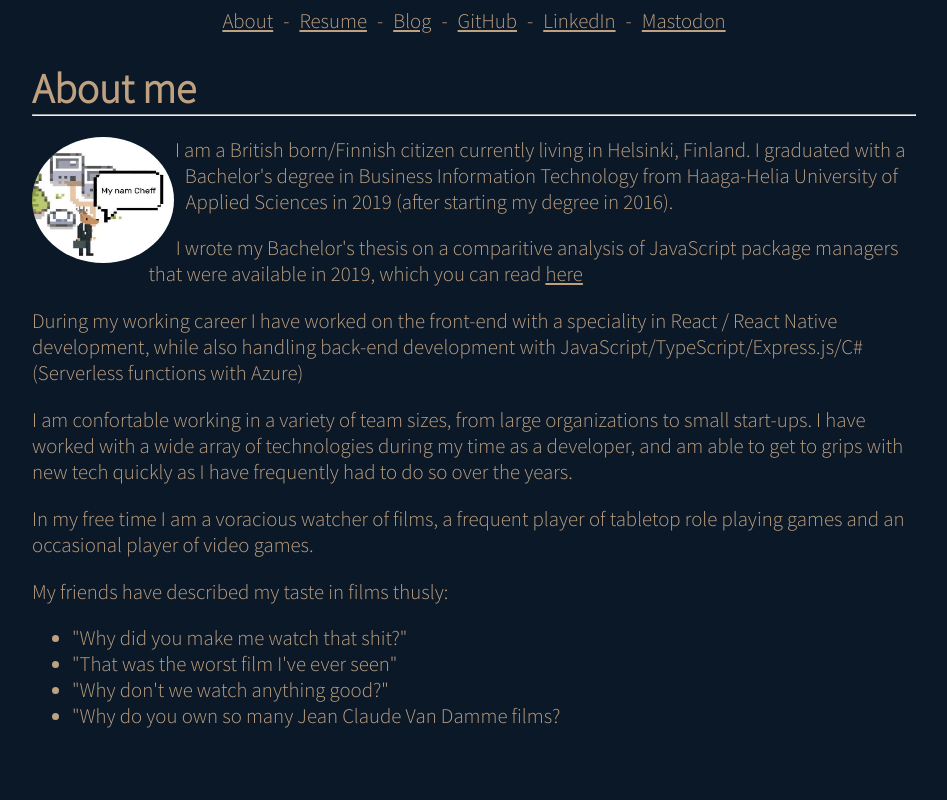
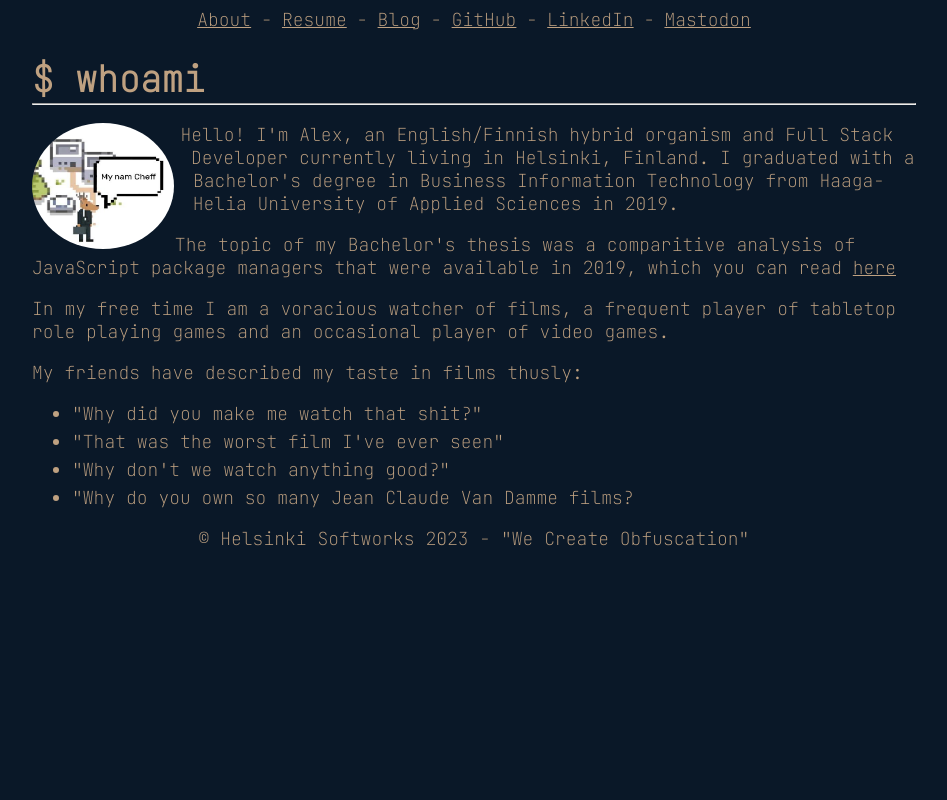
Before and after one commit to MaximumFluff/Personal-Page-Generator, a Python web app: template templates/index.j2 in a window 1280 px wide. Shown: the whole page, without its empty margins (166-1113 px from the left). Run offline with Jinja, Linux system fonts and the light colour scheme; the template is opened without the code that fills it, so the values that code supplies are empty.

Commit message:
Favicon and style updates

```diff
--- a/main.py
+++ b/main.py
@@ -55,6 +55,7 @@ def generate_articles(data):
 
 
 def import_json():
+    """Import and parse JSON data configuration file"""
     with open("configuration.json", mode="r", encoding="utf-8") as file:
         return json.load(file)
 
--- a/templates/article.j2
+++ b/templates/article.j2
@@ -1,5 +1,7 @@
 {% extends "base.j2" %}
 
 {% block content %}
-{{ article_content }}
+<article>
+  {{ article_content }}
+</article>
 {% endblock %}
--- a/templates/base.j2
+++ b/templates/base.j2
@@ -5,36 +5,40 @@
   <meta charset="UTF-8" />
   <meta http-equiv="X-UA-Compatible" content="IE=edge" />
   <meta name="viewport" content="width=device-width, initial-scale=1.0" />
+  <link rel="icon" type="image/x-icon" href="favicon.png">
   <title>Flying Blind on a Rocket Cycle</title>
 </head>
 
 <style>
-  @import url('https://fonts.googleapis.com/css2?family=Source+Sans+Pro:wght@300&display=swap');
+  @import url('https://fonts.googleapis.com/css2?family=JetBrains+Mono:wght@100&display=swap');
 
   html {
     max-width: 900px;
-    height: 100vh;
     margin: 0 auto;
   }
 
   body {
-    font-family: 'Source Sans Pro', sans-serif;
-    font-size: 1.3rem;
+    font-family: 'JetBrains Mono', sans-serif;
+    font-size: 18px;
     padding: 0;
     background-color: #0A1828;
     color: #BFA181;
+    display: flex;
+    flex-direction: column;
+  }
+
+  code,
+  pre {
+    background-color: #181A24;
+    font-family: 'JetBrains Mono', monospace;
+    font-size: 16px;
+    color: white;
+    border-radius: 10px;
+    overflow: scroll;
   }
 
   pre {
-    background-color: #181A24;
-    border-radius: 10px;
-    padding: 25px;
-    overflow: scroll;
-  }
-
-  code {
-    font-size: 0.9rem;
-    color: white;
+    padding: 20px;
   }
 
   a {
@@ -53,8 +57,22 @@
     color: #BFA181;
   }
 
-  h1 {
+  h1,
+  h3,
+  h4 {
     margin-bottom: 0;
+  }
+
+  li {
+    margin: 5px 0px 5px 0px;
+  }
+
+  footer {
+    width: 100%;
+    position: relative;
+    bottom: 0;
+    left: 0;
+    text-align: center;
   }
 
   .link {
@@ -105,7 +123,7 @@
     border-radius: 50%;
     float: left;
     shape-outside: circle(70px at center center);
-    margin-right: 25px;
+    margin-right: 40px;
   }
 
   #about-me {
@@ -113,15 +131,17 @@
   }
 </style>
 
-<header>
-  {% include "header.j2" %}
-</header>
-
 <body>
   <div id="content">
+    <header>
+      {% include "header.j2" %}
+    </header>
     {% block content %}
     {% endblock %}
-  </div>
+    <footer>
+      <p>© Helsinki Softworks 2023 - "We Create Obfuscation"</p>
+    </footer>
 </body>
+</div>
 
 </html>
--- a/templates/index.j2
+++ b/templates/index.j2
@@ -1,25 +1,18 @@
 {% extends "base.j2" %}
 {% block content %}
-<h1>About me</h1>
+<h1>$ whoami</h1>
 <hr>
 <div>
   <img id="avatar" src="images/avatar.jpg" alt="GitHub avatar">
-  <p>I am a British born/Finnish citizen currently living in Helsinki, Finland. I graduated with a Bachelor's degree in
-    Business Information Technology from Haaga-Helia University of Applied Sciences in 2019 (after starting my degree in
-    2016).
+  <p>Hello! I'm Alex, an English/Finnish hybrid organism and Full Stack Developer currently living in Helsinki, Finland.
+    I
+    graduated with a Bachelor's degree in
+    Business Information Technology from Haaga-Helia University of Applied Sciences in 2019.
   </p>
 
-  <p>I wrote my Bachelor's thesis on a comparitive analysis of JavaScript package managers that were available in 2019,
+  <p>The topic of my Bachelor's thesis was a comparitive analysis of JavaScript package managers that were available in
+    2019,
     which you can read <a href="https://www.theseus.fi/handle/10024/227945" target="_blank">here</a></p>
-
-  <p>During my working career I have worked on the front-end with a speciality in React / React Native
-    development,
-    while also handling back-end development with JavaScript/TypeScript/Express.js/C# (Serverless functions with
-    Azure)</p>
-
-  <p>I am confortable working in a variety of team sizes, from large organizations to small start-ups. I have worked
-    with a wide array of technologies during my time as a developer, and am able to get to grips with new tech quickly
-    as I have frequently had to do so over the years.</p>
 
   <p>In my free time I am a voracious watcher of films, a frequent player of
     tabletop role playing games and an
--- a/templates/resume.j2
+++ b/templates/resume.j2
@@ -4,8 +4,8 @@
 <hr>
 {% for item in resume_data %}
 <div class="resume-container">
-  <h4>{{ item.company }} | {{item.time}} | {{ item.location }}</h4>
-  <h5>{{ item.title }}</h5>
+  <h3>{{ item.company }} | {{item.time}} | {{ item.location }}</h3>
+  <h4>{{ item.title }}</h4>
   <p>{{ item.description }}</p>
 </div>
 {% endfor %}
```
Also changed, not shown: configuration.json (+4 -3 lines), output/favicon.png (added).
